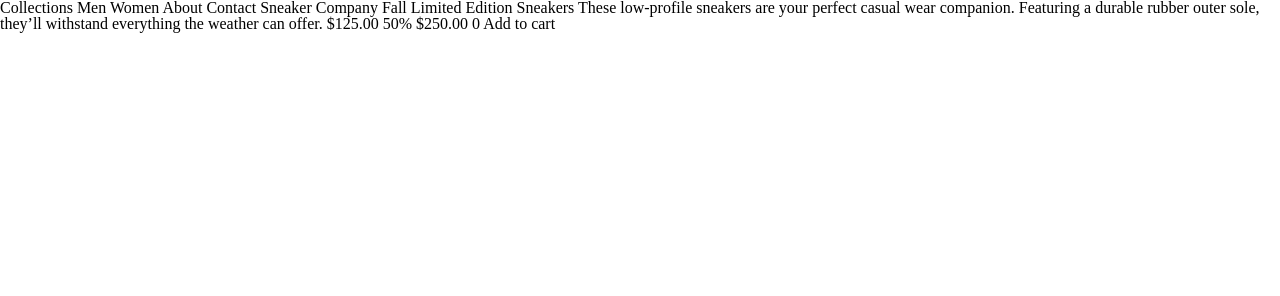
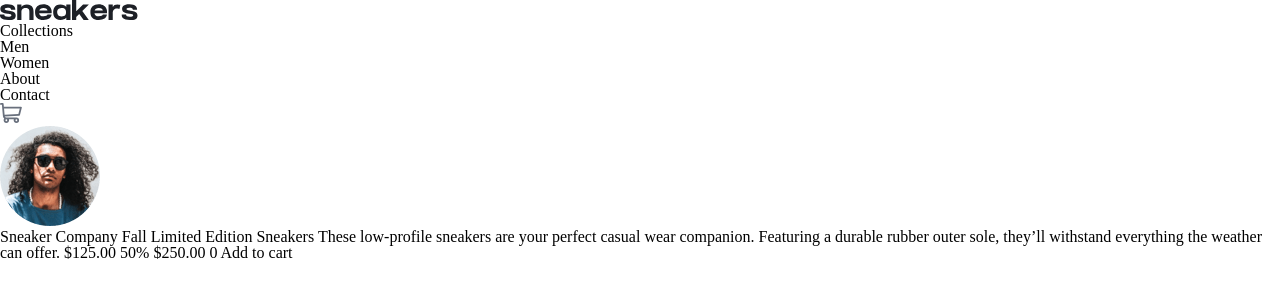
Before and after one commit to fernando-r-costa/E-commerce_page, a plain HTML site: page index.html in a window 1280 px wide. Drawn offline with Linux system fonts and the light colour scheme.

Commit message:
Desktop-design start

```diff
--- a/index.html
+++ b/index.html
@@ -19,12 +19,29 @@
 </head>
 
 <body>
+  <header>
+    <div class="cabecalho">
+      <h1><img src="./images/logo.svg" alt="Logo da sneakers"></h1>
+    </div>
+    <div>
+      <nav>
+        <ul>
+          <li><a href=""></a>Collections</li>
+          <li><a href=""></a>Men</li>
+          <li><a href=""></a>Women</li>
+          <li><a href=""></a>About</li>
+          <li><a href=""></a>Contact</li>
+        </ul>
+      </nav>
+    </div>
+    <div>
+      <h1><img src="./images/icon-cart.svg" alt="carrinho supermercado"></h1>
+    </div>
+    <div>
+      <h1><img src="./images/image-avatar.png" alt="carrinho supermercado"></h1>
+    </div>
+  </header>
 
-  Collections
-  Men
-  Women
-  About
-  Contact
 
   Sneaker Company
 
```
Also changed, not shown: 1 other file.
